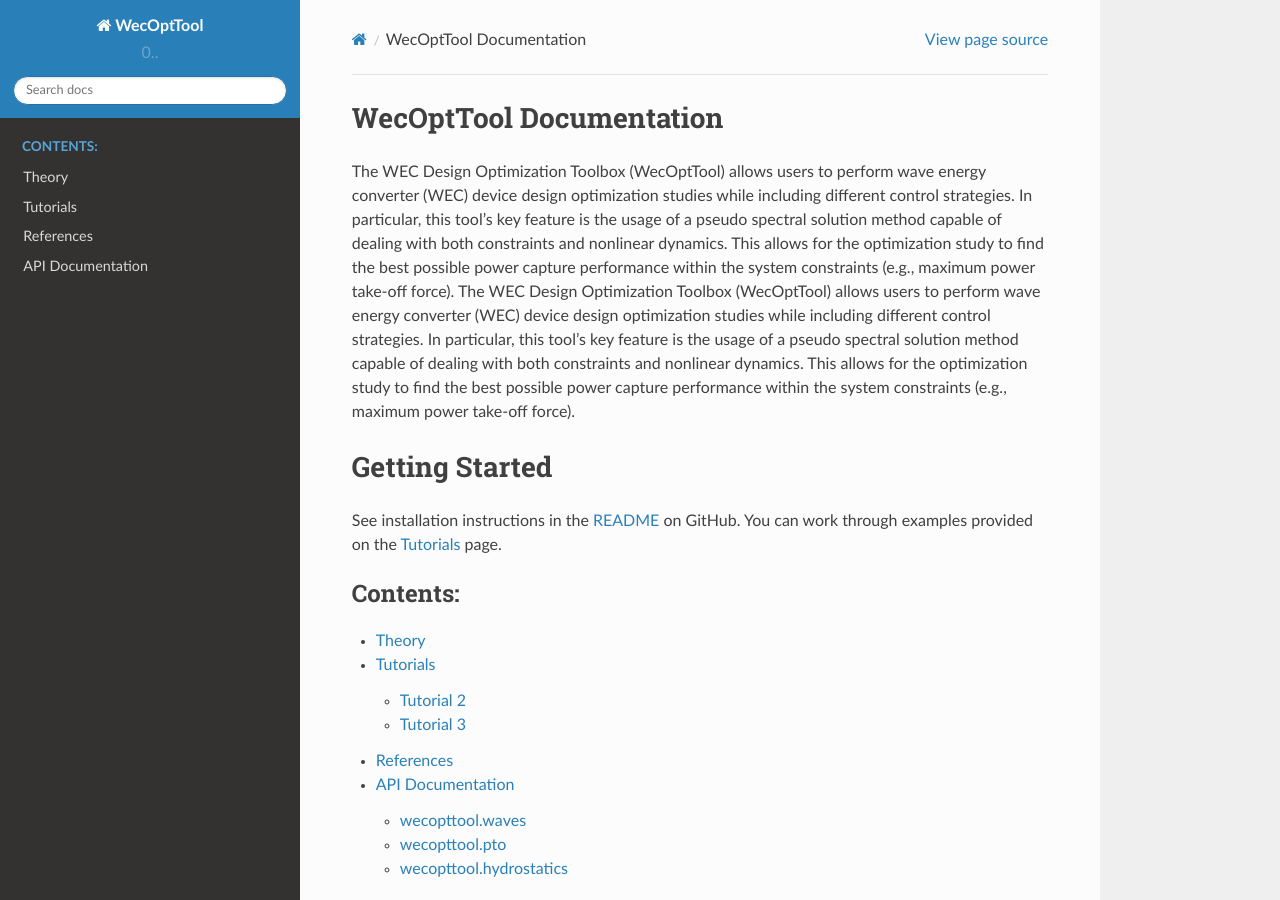
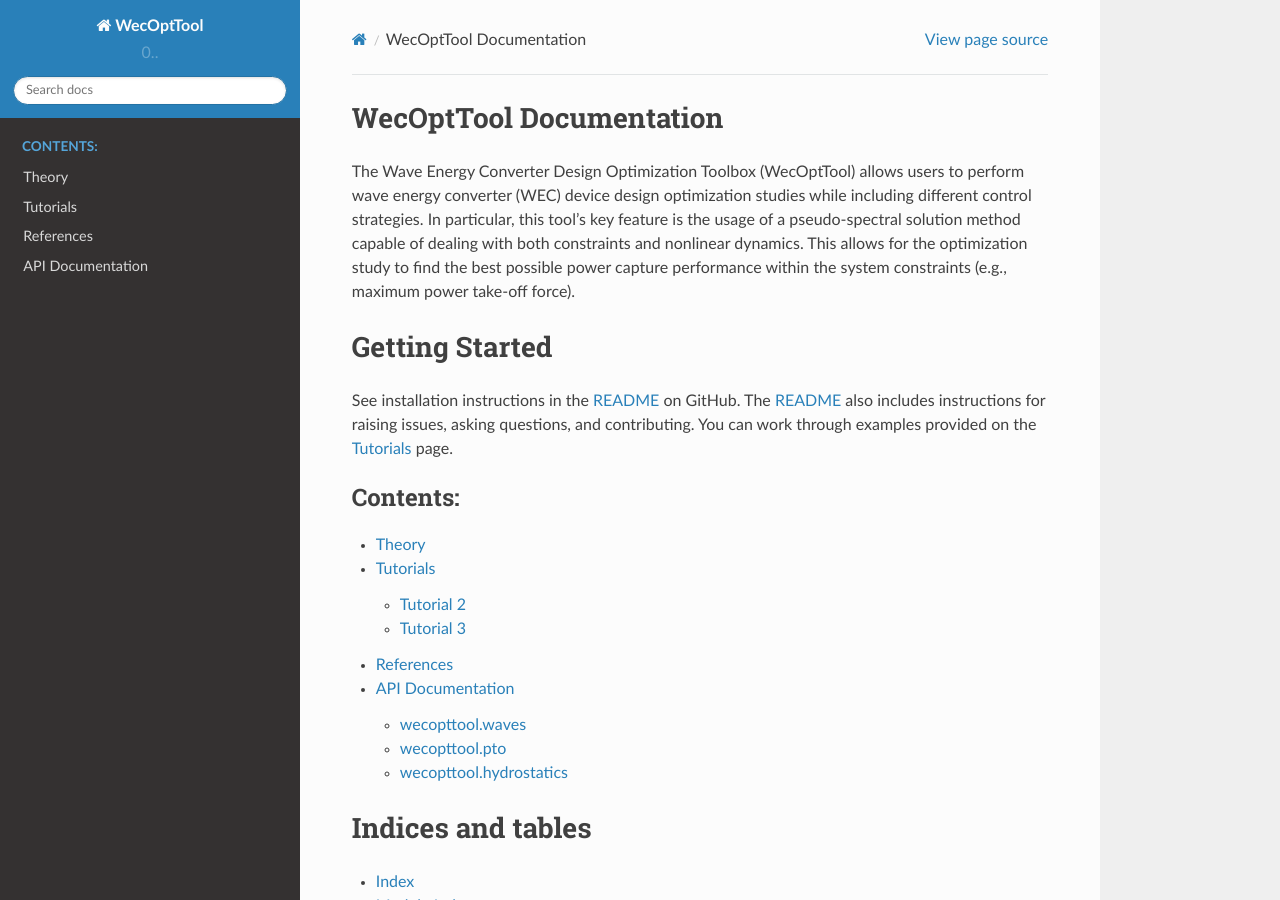
Before and after one commit to sandialabs/WecOptTool, a Sphinx documentation site: the page built from docs/source/index.rst, in a window 1280 px wide and 900 px high. Built offline with Sphinx 7.4.7 and the Read the Docs theme 2.0.0, drawn with Linux system fonts in a browser that asks for light colours; pages that are not in the unit, such as notebooks, are missing from menus.

Commit message:
Remove repetitions

```diff
--- a/docs/source/index.rst
+++ b/docs/source/index.rst
@@ -1,16 +1,14 @@
 
 WecOptTool Documentation
 ========================
-The WEC Design Optimization Toolbox (WecOptTool) allows users to perform wave energy converter (WEC) device design optimization studies while including different control strategies.
-In particular, this tool's key feature is the usage of a pseudo spectral solution method capable of dealing with both constraints and nonlinear dynamics.
-This allows for the optimization study to find the best possible power capture performance within the system constraints (e.g., maximum power take-off force).
-The WEC Design Optimization Toolbox (WecOptTool) allows users to perform wave energy converter (WEC) device design optimization studies while including different control strategies.
-In particular, this tool's key feature is the usage of a pseudo spectral solution method capable of dealing with both constraints and nonlinear dynamics.
+The Wave Energy Converter Design Optimization Toolbox (WecOptTool) allows users to perform wave energy converter (WEC) device design optimization studies while including different control strategies.
+In particular, this tool's key feature is the usage of a pseudo-spectral solution method capable of dealing with both constraints and nonlinear dynamics.
 This allows for the optimization study to find the best possible power capture performance within the system constraints (e.g., maximum power take-off force).
 
 Getting Started
 ===============
 See installation instructions in the `README`_ on GitHub.
+The `README`_ also includes instructions for raising issues, asking questions, and contributing.
 You can work through examples provided on the :ref:`tutorials` page.
 
 .. _README: https://github.com/SNL-WaterPower/WecOptTool
```
